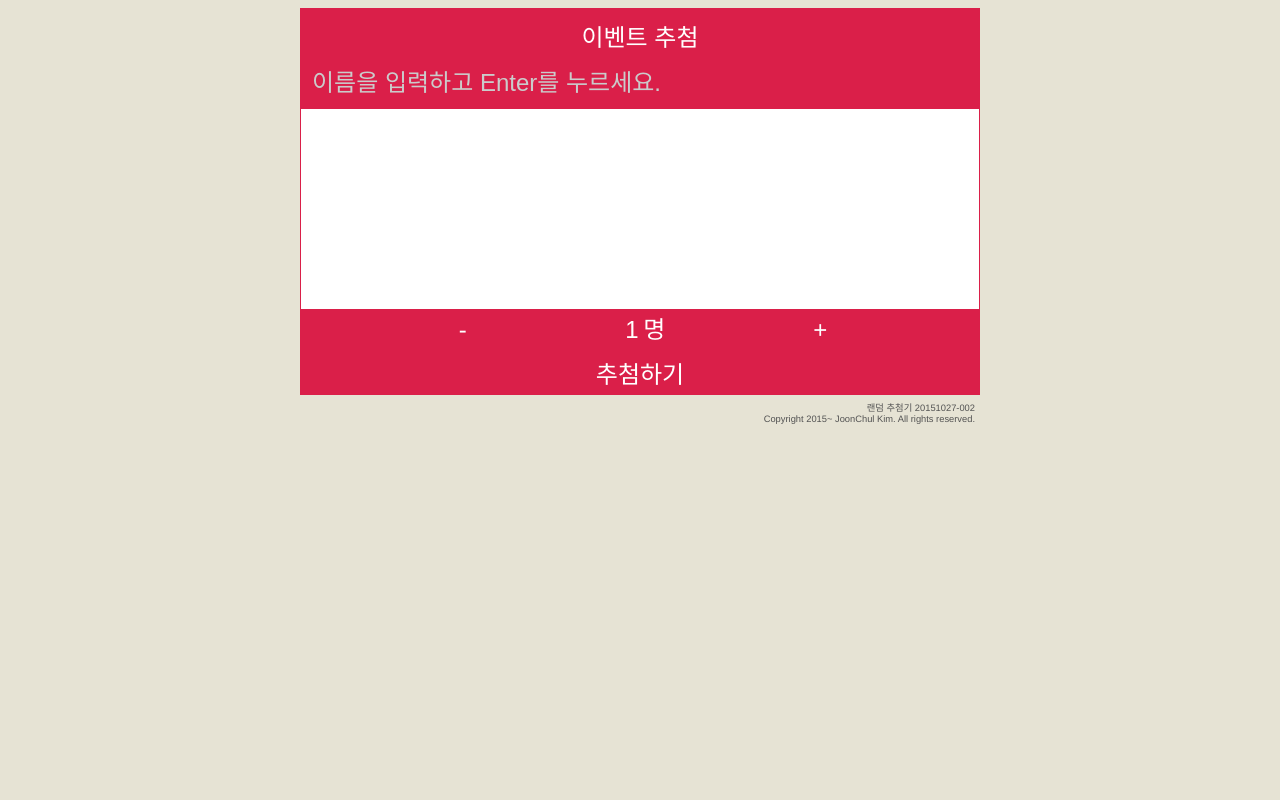
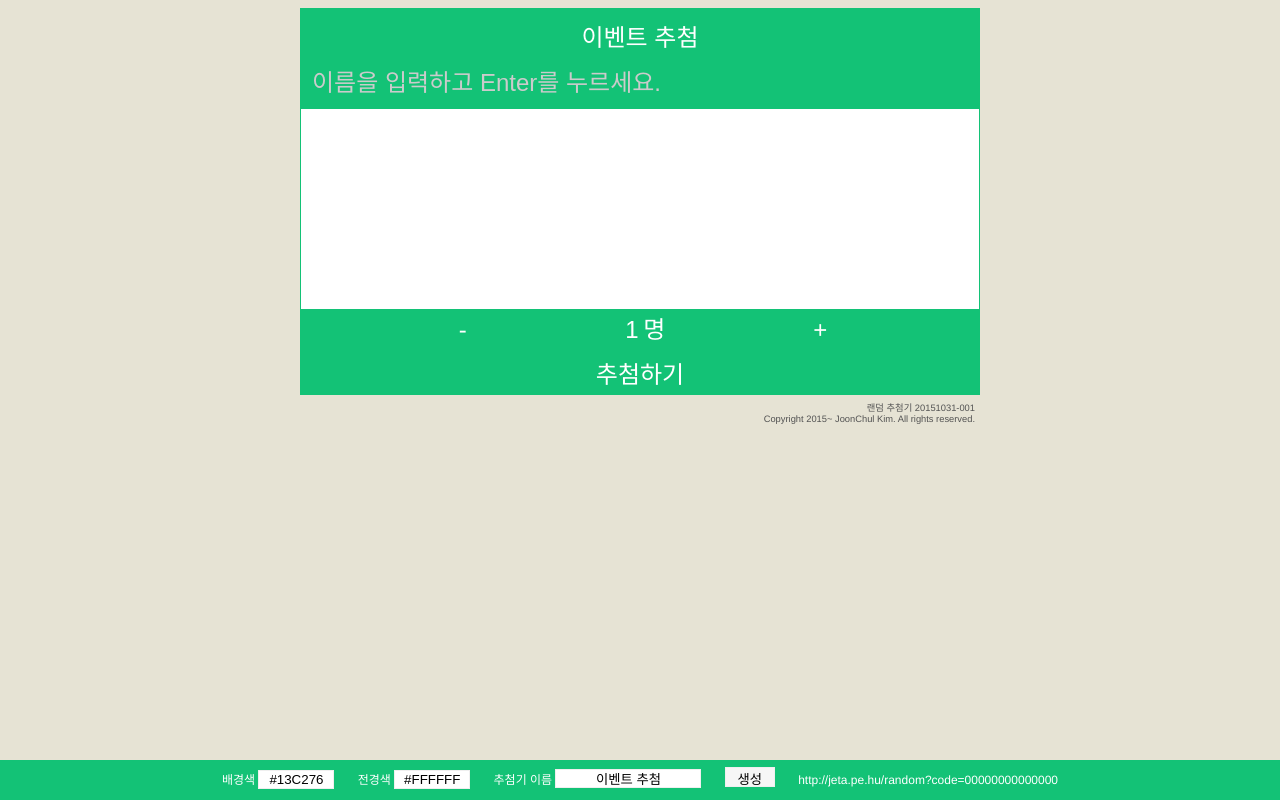
Before and after one commit to jETA-Kor/RandomGenerator, a PHP site: page / in a window 1280 px wide. Run offline with PHP 8.4, Linux system fonts and the light colour scheme; some libraries are stand-ins or nearby versions.

Commit message:
20151031-001
테마 저장, 불러오기 기능 추가

```diff
--- a/css/main.css
+++ b/css/main.css
@@ -4,6 +4,8 @@ body {
     background-color: #E6E3D4;
     font-family: 'Nanum Barun Gothic', 'Malgun Gothic', '맑은 고딕', 'Helvetica', 'helvetica';
 }
+
+input { outline: none; }
 
 .root {
     width: 680px;
@@ -17,6 +19,8 @@ body {
     height: 30px;
 
     text-align: center;
+
+    cursor: default;
 }
 
 .container {
@@ -87,12 +91,14 @@ body {
 /* 당첨자 수 제어기 */
 .number_selector div:nth-child(1) {
     text-align: right; /* - 버튼 */
+    cursor: pointer;
 }
 .number_selector div:nth-child(3) {
     text-align: left; /* 명 */
 }
 .number_selector div:nth-child(4) {
     text-align: left; /* + 버튼 */
+    cursor: pointer;
 }
 
 .number_selector div input {
@@ -119,6 +125,8 @@ body {
 
     text-align: center;
     padding: 10px;
+
+    cursor: default;
 }
 
 .item img {
@@ -163,3 +171,42 @@ body {
 .result div img {
     display: none; /* 같이 생성되는 삭제 이미지를 보이지 않도록 한다. */
 }
+
+/* Global Menu */
+
+#globalMenu {
+    position: fixed;
+
+    bottom: 0px;
+    left: 0px;
+
+    width: 100%;
+    height: 40px;
+    line-height: 40px;
+
+    text-align: center;
+    font-size: 9pt;
+}
+
+#globalMenu > input {
+    margin-right: 20px;
+    text-align: center;
+    border: 1px solid #EFEFEF;
+}
+#globalMenu > input.small { width: 70px; }
+#globalMenu > input.big { width: 140px; }
+
+#globalMenu button {
+    width: 50px;
+    height: 20px;
+
+    border-radius: 0px;
+    margin-right: 20px;
+
+    -webkit-appearance: none;
+    -moz-appearance: none;
+    appearance: none;
+
+    border: 1px #EFEFEF solid;
+    background-color: #F6F6F6;
+}
--- a/index.html
+++ /dev/null
@@ -1,50 +0,0 @@
-<!doctype html>
-<html>
-    <head>
-        <title>랜덤 추첨기</title>
-        <meta charset="utf-8" />
-        <link rel="stylesheet" href="css/main.css" />
-        <link href='https://cdn.rawgit.com/openhiun/hangul/14c0f6faa2941116bb53001d6a7dcd5e82300c3f/nanumbarungothic.css' rel='stylesheet' type='text/css' />
-
-        <script type="text/javascript">
-            backgroundColor = "#DA1F49";
-            color = "#FFFFFF";
-        </script>
-
-        <script src="http://code.jquery.com/jquery-1.11.2.min.js"></script>
-        <script src="http://code.jquery.com/jquery-migrate-1.2.1.min.js"></script>
-        <script type="text/javascript" src="js/main.js"></script>
-    </head>
-    <body>
-        <div class="root" id="settingRoot">
-            <div class="title applyColor applyBackgroundColor">이벤트 추첨</div>
-
-            <div class="input applyBackgroundColor">
-                <input id="inputBox" class="applyColor" type="text" placeholder="이름을 입력하고 Enter를 누르세요." />
-            </div>
-
-            <div class="container"></div>
-
-            <div id="number_selector" class="number_selector applyColor applyBackgroundColor">
-                <div onclick="decrease()">-</div>
-                <div><input id="numbers" class="applyColor" type="text" value="1" /></div>
-                <div>명</div>
-                <div onclick="increase()">+</div>
-            </div>
-
-            <div id="btn_generate" class="title applyColor applyBackgroundColor">
-                추첨하기
-            </div>
-
-            <div class="copyright"></div>
-        </div>
-
-        <div class="root" id="resultRoot" style="display: none;">
-            <div class="title applyColor applyBackgroundColor">이벤트 추첨 결과</div>
-
-            <div class="result container"></div>
-
-            <div class="copyright"></div>
-        </div>
-    </body>
-</html>
--- /dev/null
+++ b/index.php
@@ -0,0 +1,92 @@
+<?php
+if(isset($_REQUEST['code']) && trim($_REQUEST['code']) != "") {
+    // configuration
+    $dbtype		= "InnoDB";
+    $dbhost 	= "localhost";
+    $dbport     = "8889";
+    $dbname		= "random_generator";
+    $dbuser		= "root";
+    $dbpass		= "root";
+
+    try{
+        // database connection
+        $conn = new PDO("mysql:host=$dbhost;port=$port;dbname=$dbname",$dbuser,$dbpass, array(PDO::MYSQL_ATTR_INIT_COMMAND => "SET NAMES utf8"));
+        } catch(Exception $e) {
+        echo "Error";
+    }
+
+        // new data
+        $settingcode = $_REQUEST['code'];
+
+        // query
+        $sql = "SELECT * FROM USER_SETTINGS WHERE settingcode = :code";
+        $q = $conn->prepare($sql);
+        $q->execute(array(':code'=>$settingcode));
+        $result = $q->fetch();
+
+        $preset = $result["settings"];
+}
+?>
+
+<!doctype html>
+<html>
+    <head>
+        <title>랜덤 추첨기</title>
+        <meta charset="utf-8" />
+        <link rel="stylesheet" href="css/main.css" />
+        <link href='//cdn.rawgit.com/openhiun/hangul/14c0f6faa2941116bb53001d6a7dcd5e82300c3f/nanumbarungothic.css' rel='stylesheet' type='text/css' />
+
+        <script type="text/javascript">
+            <?php
+                if(isset($preset) && trim($preset) != "")
+                    echo "preset = " . $preset;
+                else
+                    echo "preset = {'backgroundColor': '#13C276', 'color': '#FFFFFF', 'title': '이벤트 추첨'}";
+            ?>
+        </script>
+
+        <script src="//code.jquery.com/jquery-1.11.2.min.js"></script>
+        <script src="//code.jquery.com/jquery-migrate-1.2.1.min.js"></script>
+        <script type="text/javascript" src="js/main.js"></script>
+    </head>
+    <body>
+        <div class="root" id="settingRoot">
+            <div id="title" class="title applyColor applyBackgroundColor">이벤트 추첨</div>
+
+            <div class="input applyBackgroundColor">
+                <input id="inputBox" class="applyColor" type="text" placeholder="이름을 입력하고 Enter를 누르세요." />
+            </div>
+
+            <div class="container"></div>
+
+            <div id="number_selector" class="number_selector applyColor applyBackgroundColor">
+                <div onclick="decrease()">-</div>
+                <div><input id="numbers" class="applyColor" type="text" value="1" /></div>
+                <div>명</div>
+                <div onclick="increase()">+</div>
+            </div>
+
+            <div id="btn_generate" class="title applyColor applyBackgroundColor">
+                추첨하기
+            </div>
+
+            <div class="copyright"></div>
+        </div>
+
+        <div class="root" id="resultRoot" style="display: none;">
+            <div class="title applyColor applyBackgroundColor">이벤트 추첨 결과</div>
+
+            <div class="result container"></div>
+
+            <div class="copyright"></div>
+        </div>
+
+        <div id="globalMenu" class="applyBackgroundColor applyColor">
+            배경색 <input type="text" id="setBackgroundColor" class="small" />
+            전경색 <input type="text" id="setColor" class="small" />
+            추첨기 이름 <input type="text" id="setTitle" class="big" />
+            <button onclick="createNewTheme()">생성</button>
+            <span id="themeURL">http://jeta.pe.hu/random?code=00000000000000</span>
+        </div>
+    </body>
+</html>
--- a/js/main.js
+++ b/js/main.js
@@ -1,11 +1,22 @@
 /** 초기화 **/
 $(document).ready(function() {
-    version = "20151027-002"; // 버전명
+    version = "20151031-001"; // 버전명
     names = new Array();
 
-    $(".applyBackgroundColor").css("background-color", backgroundColor);
-    $(".applyColor").css("color", color);
-    $(".container").css("border", "1px " + backgroundColor + " solid");
+    $(".applyBackgroundColor").css("background-color", preset.backgroundColor);
+    $(".applyColor").css("color", preset.color);
+    $("#title").html(preset.title);
+    $(".container").css("border", "1px " + preset.backgroundColor + " solid");
+    $("#setBackgroundColor").val(preset.backgroundColor);
+    $("#setColor").val(preset.color);
+    $("#setTitle").val(preset.title);
+
+    $("#setBackgroundColor").bind("keyup", changeBackgroundColor);
+    $("#setBackgroundColor").bind("blur", changeBackgroundColor);
+    $("#setColor").bind("keyup", changeColor);
+    $("#setColor").bind("blur", changeColor);
+    $("#setTitle").bind("keyup", changeTitle);
+    $("#setTitle").bind("blur", changeTitle);
 
     if(localStorage.getItem('number') != null)
         $("#numbers").val(localStorage.getItem('number'));
@@ -85,6 +96,7 @@ function decrease() {
     var number = $("#numbers").val();
 
     $("#numbers").val(--number);
+    if($("#numbers").val() < 1) $("#numbers").val("1");
 
     localStorage.setItem("number", number);
 }
@@ -101,6 +113,13 @@ function increase() {
 function generate() {
     var numbers = $('#numbers').val();
     var cnt_Names = $("#settingRoot .container > div").length; // 현재 담겨있는 이름 수
+
+    if(numbers < 1) {
+        alert('추첨할 사람이 없습니다.');
+        $("#numbers").val("1");
+
+        return false;
+    }
 
     if(cnt_Names < numbers) {
         alert('추첨할 사람이 전체 대상보다 많습니다.');
@@ -154,3 +173,51 @@ function undo() {
     $("#resultRoot").hide();
     $("#settingRoot").show();
 }
+
+/* 테마 자동 변경 */
+function changeBackgroundColor() {
+    var regex = /^(#([\da-f]{1,2}){3})$/i;
+    if(!regex.test($("#setBackgroundColor").val()))
+        return false;
+
+    preset.backgroundColor = $("#setBackgroundColor").val();
+
+    $(".applyBackgroundColor").css("background-color", preset.backgroundColor);
+    $(".container").css("border", "1px " + preset.backgroundColor + " solid");
+}
+
+function changeColor() {
+    var regex = /^(#([\da-f]{1,2}){3})$/i;
+    if(!regex.test($("#setColor").val()))
+        return false;
+
+    preset.color = $("#setColor").val();
+
+    $(".applyColor").css("color", preset.color);
+}
+
+function changeTitle() {
+    preset.title = $("#setTitle").val();
+
+    $("#title").html($("#setTitle").val());
+}
+
+/* 테마 생성 */
+function createNewTheme() {
+    var preset = new Object();
+
+    preset.backgroundColor = $("#setBackgroundColor").val();
+    preset.color = $("#setColor").val();
+    preset.title = $("#setTitle").val();
+
+    $.ajax({
+        method: "POST",
+        url: "newTheme.php",
+        data: {
+            title: preset.title,
+            settings: JSON.stringify(preset)
+        }
+    }).done(function(themeID) {
+        $("#themeURL").html("http://jeta.pe.hu/random?code=" + themeID);
+    });
+}
```
Also changed, not shown: getTheme.php (added, +29 -0 lines), newTheme.php (added, +32 -0 lines), images/logo.png (added).
